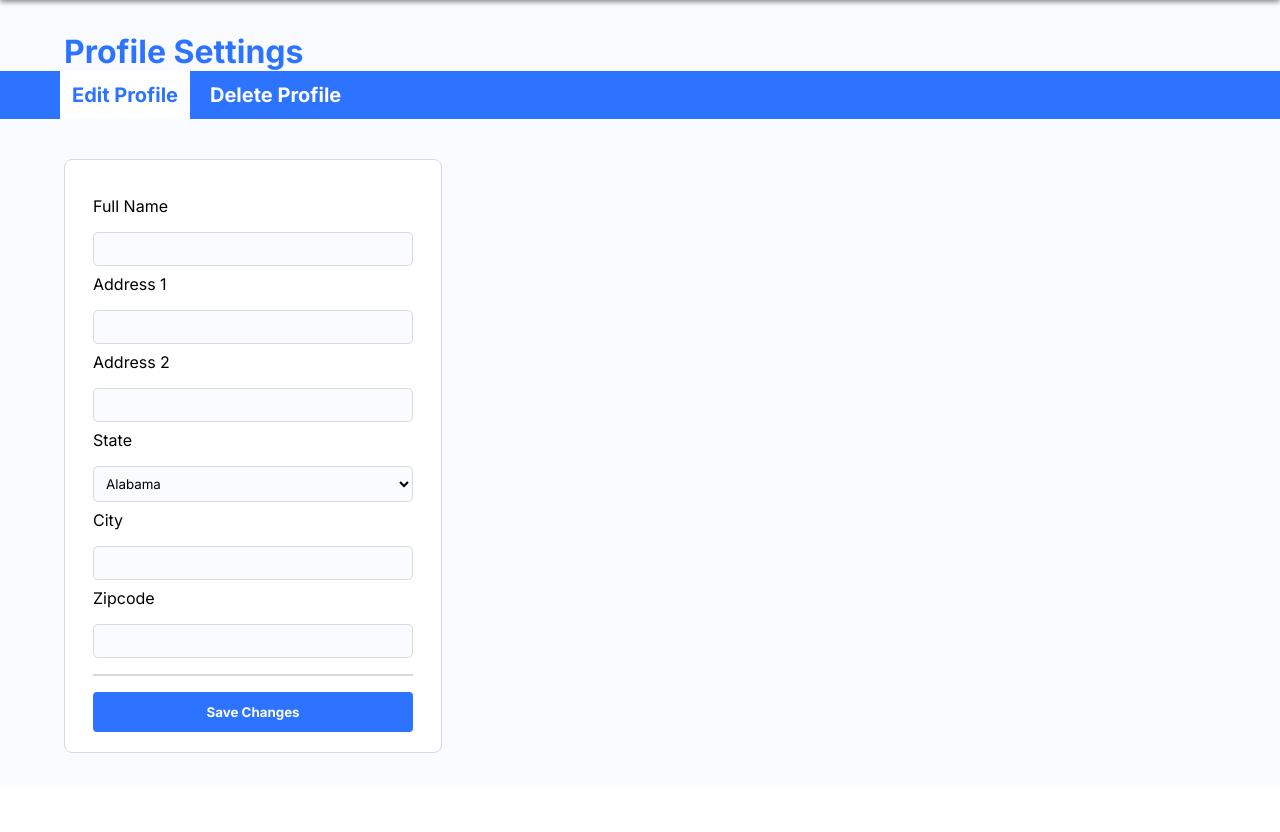
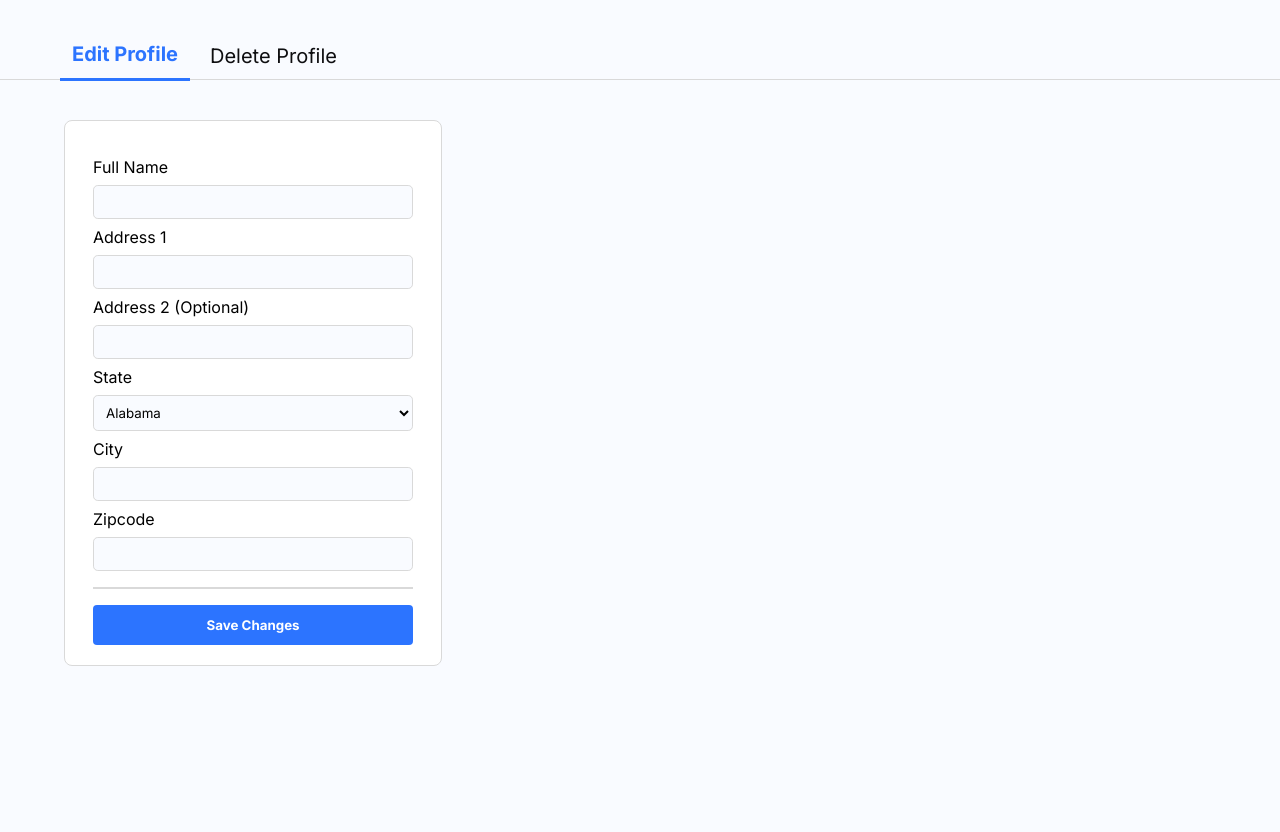
Before and after one commit to spartan24032/Software-Design-Project, a Flask app: page /profile in a window 1280 px wide. Shown: the part 48-880 px from the top of the page. Before the commit the page ends 801 px from the top, so only its background shows below. Run offline with Flask 3, Linux system fonts and the light colour scheme.

Commit message:
updated profile page UI

```diff
--- a/app.py
+++ b/app.py
@@ -13,16 +13,6 @@ from flask_app.forms.order_form import QuoteForm
 from PricingModel import Calculation
 
 app = create_app()
-
-# current_dir = os.path.dirname(__file__) # current_dir = os.path.dirname(__file__).strip('\server')
-# path_current=r"\flask-app"
-# current_dir += path_current
-
-# # instantiate the app
-# app = Flask(__name__,template_folder=current_dir+r'/templates',static_folder =current_dir+r'/public')
-# app.secret_key = '38hddjch82183y2f00di'
-# #Get the absolute path from the folder
-# app.config.from_object(__name__)
 
 users = {}
 fuel_quotes = [
@@ -81,7 +71,6 @@ def profile():
 
 @app.route('/profile/edit', methods=['POST'])
 def edit_profile():
-    print('Here')
     edit = EditProfile()
     if edit.validate_on_submit(): # checks if it's a post request and validates
         name = edit.name.data
@@ -124,10 +113,8 @@ def sign_up():
         username = formS.username.data
         password = formS.password.data
         users[username] = password
-        print(3)
         return render_template('login.html', form=LoginForm())
     else:
-        print(2)
         return render_template('signup.html', form=formS)
 
 #add the links to redirect sign in
--- a/flask_app/forms/profile_form.py
+++ b/flask_app/forms/profile_form.py
@@ -57,16 +57,27 @@ city_pairs=[('AL','Alabama'),
 class EditProfile(FlaskForm):
 	name = StringField('Full Name', validators=[InputRequired(message='Name is required.'), Length(max=50, message='Name cannot be more than 50 characters.')])
 	address1 = StringField('Address 1', validators=[InputRequired(message='Address 1 is required.'), Length(max=100, message='Address 1 cannot be more than 100 characters.')])
-	address2 = StringField('Address 2', validators=[Length(max=100, message='Address 2 cannot be more than 100 characters.')])
+	address2 = StringField('Address 2 (Optional)', validators=[Length(max=100, message='Address 2 cannot be more than 100 characters.')])
 	city = StringField('City', validators=[InputRequired(message='City is required.'), Length(max=100, message='City cannot be more than 100 characters.')])
 	state = SelectField('State', choices=city_pairs, validators=[InputRequired(message='State is required.')])
-	zipcode = IntegerField('Zipcode', validators=[InputRequired(message='Zipcode is required.')]) # five or nine digit zipcode
-	#NumberRange(min=10000, max=999999999, message='Zipcode must be 5 or 9 digits.')
-	submit = SubmitField('Save Changes')
+	zipcode = IntegerField('Zipcode', validators=[InputRequired(message='Zipcode is required.')])
+	editSubmit = SubmitField('Save Changes')
+	def validate_name(self, name):
+		if not len(name.data) <= 50:
+			raise ValidationError('Name cannot be more than 50 characters.')
+	def validate_address1(self, address1):
+		if not len(address1.data) <= 50:
+			raise ValidationError('Address 1 cannot be more than 100 characters.')
+	def validate_address2(self, address2):
+		if not len(address2.data) <= 100:
+			raise ValidationError('Address 2 cannot be more than 100 characters.')
+	def validate_city(self, city):
+		if not len(city.data) <= 100:
+			raise ValidationError('City cannot be more than 100 characters.')
 	def validate_zipcode(self, zipcode):
 		if not (len((str(zipcode.data))) in [5,9]):
-			raise ValidationError('Zipcode must be 5 or 9 digits')
+			raise ValidationError('Zipcode must be 5 or 9 digits.')
 
 class DeleteProfile(FlaskForm):
 	password = PasswordField('Password', validators=[InputRequired(message='Password is required')])
-	submit = SubmitField('Delete Profile')
+	deleteSubmit = SubmitField('Delete Profile')
--- a/flask_app/templates/profile.html
+++ b/flask_app/templates/profile.html
@@ -24,7 +24,7 @@
     width: 100%;
     height: 3rem;
     background-color: #2C74FF;
-    box-shadow: 0px 2px 5px #888888;
+    /*box-shadow: 0px 2px 5px #888888;*/
   }
 
   #navbar {
@@ -101,6 +101,8 @@
     flex-direction: column;
     background-color: #F9FBFF;
     padding-top: 2rem;
+    min-height: 100vh;
+    max-height: fit-content;
   }
 
   .profile-title {
@@ -119,23 +121,23 @@
   .profile-nav-list {
     display: flex;
     align-items: center;
-    background-color: #2C74FF;
     width: 100%;
     padding-left: 3.5rem;
+    border-bottom: 1px solid #D9D9D9;
   }
 
   .profile-nav-item {
     font-size: 1.25rem;
-    font-weight: bold;
     margin: 0 0.25rem 0 0.25rem;
     list-style: none;
-    color: white;
+    color: #0e0e10;
     padding: 0.75rem;
   }
 
   .profile-nav-item-active {
     color: #2C74FF;
-    background-color: white;
+    border-bottom: 3px solid #2C74FF;
+    font-weight: bold;
     border-radius: 0;
   }
 
@@ -179,7 +181,7 @@
   .form-label {
     display: flex;
     flex-direction: column;
-    margin: 0.5rem 0 0.5rem 0;
+    margin: 0.5rem 0 0 0;
   }
 
   .form-input {
@@ -241,6 +243,32 @@
     right: 0;
     background-color: #2C74FF;
   }
+
+  .error {
+    font-weight: normal;
+    font-size: 0.6rem;
+    color: #F94F4F;
+    border: 1px solid #F94F4F;
+    border-radius: 0.25rem;
+    padding: 0.5rem 0.5rem 0.5rem 0.5rem;
+    margin: 0.5rem 0 0 0;
+    background-color: #FFF6F6;
+  }
+
+  .input-error {
+    padding: 0.5rem 1rem 0.5rem 0.5rem;
+    border-radius: 0.3rem;
+    width: 100%;
+    background-color: #F9FBFF;
+    display: inline-block;
+    border: 1px solid #F94F4F;
+  }
+
+  .hr {
+    border: 1px solid #D9D9D9;
+    margin: 1rem 0 1rem 0;
+  }
+
 </style>
 
 <body>
@@ -260,60 +288,132 @@
     </div>
   </header>
   <section id="profile-management">
-    <span class="profile-title">Profile Settings</span>
     <navbar class="profile-nav">
       <ul class="profile-nav-list">
-        <li class="profile-nav-item profile-nav-item-active" id="edit-profile-link">Edit Profile</li>
-        <li class="profile-nav-item" id="delete-profile-link">Delete Profile</li>
+        <li class="profile-nav-item profile-nav-item-active" id="edit-profile-link" onclick="switchForm('edit-profile-link')">Edit Profile</li>
+        <li class="profile-nav-item" id="delete-profile-link"  onclick="switchForm('delete-profile-link')">Delete Profile</li>
       </ul>
     </navbar>
-    <div id="edit-profile">
+    <div id="edit-profile" style="display: flex; flex-direction: column;">
       <form class="edit-form" method="POST" action="/profile/edit">
           {{ edit.csrf_token }}
           {{ edit.name.label(class='form-label') }}
           <div class="form-field">
+            {% if edit.name.errors %}
+              {{ edit.name(size=50, class="input-error") }}
+            {% else %}
               {{ edit.name(size=50, class="form-input") }}
+            {% endif %}
           </div>
+          {% for error in edit.name.errors %}
+            <p class="error">{{ error }}</p>
+          {% endfor %}
           {{ edit.address1.label(class='form-label') }}
           <div class="form-field">
+            {% if edit.address1.errors %}
+              {{ edit.address1(size=100, class="input-error") }}
+            {% else %}
               {{ edit.address1(size=100, class="form-input") }}
+            {% endif %}
           </div>
+          {% for error in edit.address1.errors %}
+            <p class="error">{{ error }}</p>
+          {% endfor %}
           {{ edit.address2.label(class='form-label') }}
           <div class="form-field">
+            {% if edit.address2.errors %}
+              {{ edit.address2(size=100, class="input-error") }}
+            {% else %}
               {{ edit.address2(size=100, class="form-input") }}
+            {% endif %}
           </div>
+          {% for error in edit.address2.errors %}
+            <p class="error">{{ error }}</p>
+          {% endfor %}
           {{ edit.state.label(class='form-label') }}
           <div class="form-field">
+            {% if edit.state.errors %}
+              {{ edit.state(class="input-error") }}
+            {% else %}
               {{ edit.state(class="form-input") }}
+            {% endif %}
           </div>
+          {% for error in edit.state.errors %}
+            <p class="error">{{ error }}</p>
+          {% endfor %}
           {{ edit.city.label(class='form-label') }}
           <div class="form-field">
+            {% if edit.city.errors %}
+              {{ edit.city(size=100, class="input-error") }}
+            {% else %}
               {{ edit.city(size=100, class="form-input") }}
+            {% endif %}
           </div>
+          {% for error in edit.city.errors %}
+            <p class="error">{{ error }}</p>
+          {% endfor %}
           {{ edit.zipcode.label(class='form-label') }}
           <div class="form-field">
-            {{ edit.zipcode(size=9, class="form-input") }}
+            {% if edit.zipcode.errors %}
+              {{ edit.zipcode(size=5, class="input-error") }}
+            {% else %}
+              {{ edit.zipcode(size=5, class="form-input") }}
+            {% endif %}
           </div>
-          {%  for error in edit.zipcode.errors %}
-          <span style="color: red;">{{ error }}</span>
+          {% for error in edit.zipcode.errors %}
+            <p class="error">{{ error }}</p>
           {% endfor %}
-        <hr style="border: 1px solid #D9D9D9; margin: 1rem 0 1rem 0;">
-        {{ edit.submit(class="sign-up button submit") }}
+        <hr class="hr">
+        {{ edit.editSubmit(class="sign-up button submit") }}
       </form>
     </div>
-    <div id="delete-profile" style="display: none;">
-      <form class="delete-form">
+    <div id="delete-profile" style="display: none; flex-direction: column;">
+      <form class="delete-form" method="POST" action="/profile/delete">
           {{ delete.csrf_token }}
           {{ delete.password.label(class='form-label') }}
           <div class="form-field">
+            {% if delete.password.errors %}
+              {{ delete.password(class='input-error') }}
+            {% else %}
               {{ delete.password(class='form-input') }}
+            {% endif %}
           </div>
+          {% for error in delete.password.errors %}
+            <p class="error">{{ error }}</p>
+          {% endfor %}
+      <hr class="hr">
+      {{ delete.deleteSubmit(class='sign-up button delete-submit')}}
+      <p class="delete-warning">Once deleted, there is no way to restore your information! All of your information will be removed from our system.</p>
       </form>
-      <hr style="border: 1px solid #D9D9D9; margin: 1rem 0 1rem 0;">
-      {{ delete.submit(class='sign-up button delete-submit')}}
-      <p class="delete-warning">Once deleted, there is no way to restore your information! All of your information will be removed from our system.</p>
     </div>
   </section>
 </body>
+<script>
+  editForm = document.getElementById('edit-profile');
+  deleteForm = document.getElementById('delete-profile');
 
+  editButton = document.getElementById('edit-profile-link');
+  deleteButton = document.getElementById('delete-profile-link');
+
+  function switchForm(link){
+    if(link === 'delete-profile-link' && deleteForm.style.display == 'none'){
+      editForm.style.display = 'none';
+      deleteForm.style.display = 'flex';
+
+      editButton.classList.remove('profile-nav-item-active');
+      deleteButton.classList.add('profile-nav-item-active');
+    }
+    else if(link === 'edit-profile-link' && editForm.style.display == 'none'){
+      deleteForm.style.display = 'none';
+      editForm.style.display = 'flex';
+
+      deleteButton.classList.remove('profile-nav-item-active');
+      editButton.classList.add('profile-nav-item-active');
+    }
+  }
+
+  editButton.addEventListener('click', switchForm);
+  deleteButton.addEventListener('click', switchForm);
+
+</script>
 </html>
```
Lines whose indentation alone changed are shown as unchanged.
